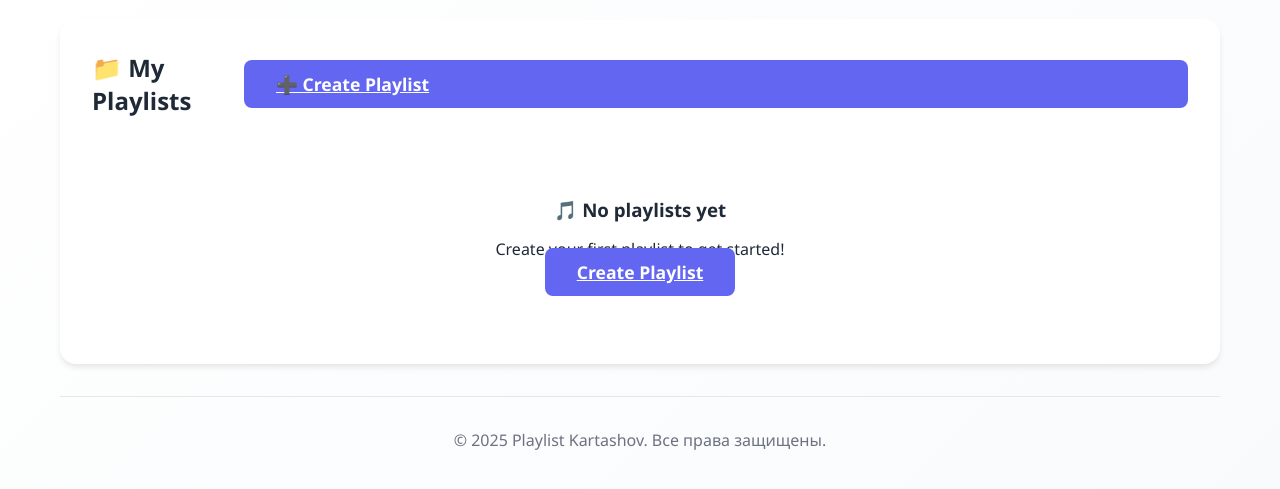
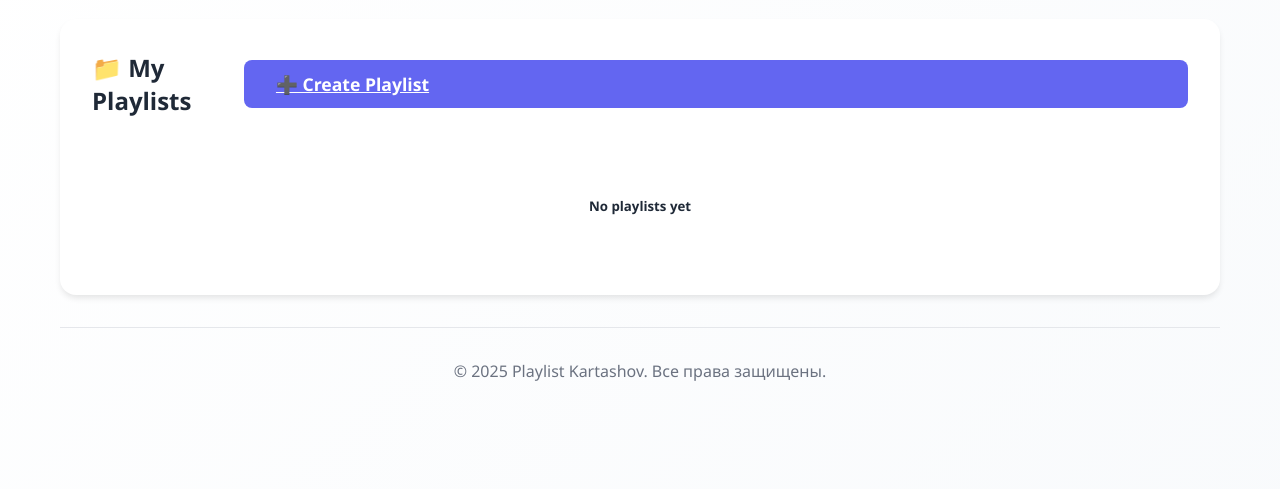
Before and after one commit to futbik4/SoundPad, a Django app: page /my-playlists/ in a window 1280 px wide. Shown: the part 138-627 px from the top of the page. Run offline with Django 5.2, Linux system fonts and the light colour scheme.

Commit message:
fixed playlist display

```diff
--- a/playlists/translations.py
+++ b/playlists/translations.py
@@ -29,7 +29,6 @@ TRANSLATIONS = {
         'play': 'Play',
         'edit': 'Edit',
         'no_playlists': 'No playlists yet',
-        'create_first_playlist': 'Create your first playlist to get started!',
     },
     'ru': {
         'create_playlist': 'Создать плейлист',
@@ -61,6 +60,5 @@ TRANSLATIONS = {
         'play': 'Воспроизвести',
         'edit': 'Редактировать',
         'no_playlists': 'Плейлистов пока нет',
-        'create_first_playlist': 'Создайте свой первый плейлист чтобы начать!',
     }
 }
--- a/templates/playlists/my_playlists.html
+++ b/templates/playlists/my_playlists.html
@@ -35,9 +35,7 @@
     </div>
     {% else %}
     <div class="empty-state">
-        <h3>🎵 {{ t.no_playlists }}</h3>
-        <p>{{ t.create_first_playlist }}</p>
-        <a href="{% url 'create_playlist' %}" class="btn-primary">{{ t.create_playlist }}</a>
+        <h5> {{ t.no_playlists }}</h5>
     </div>
     {% endif %}
 </div>
```
